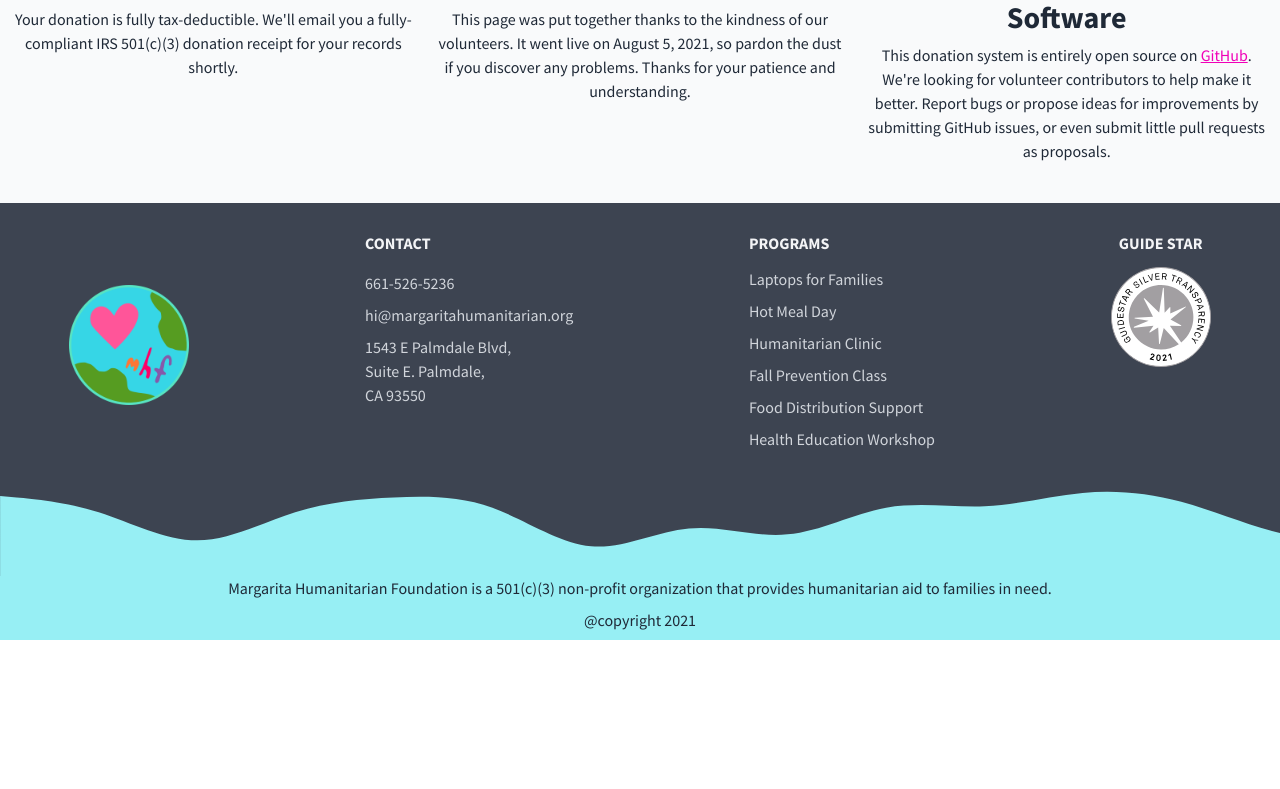
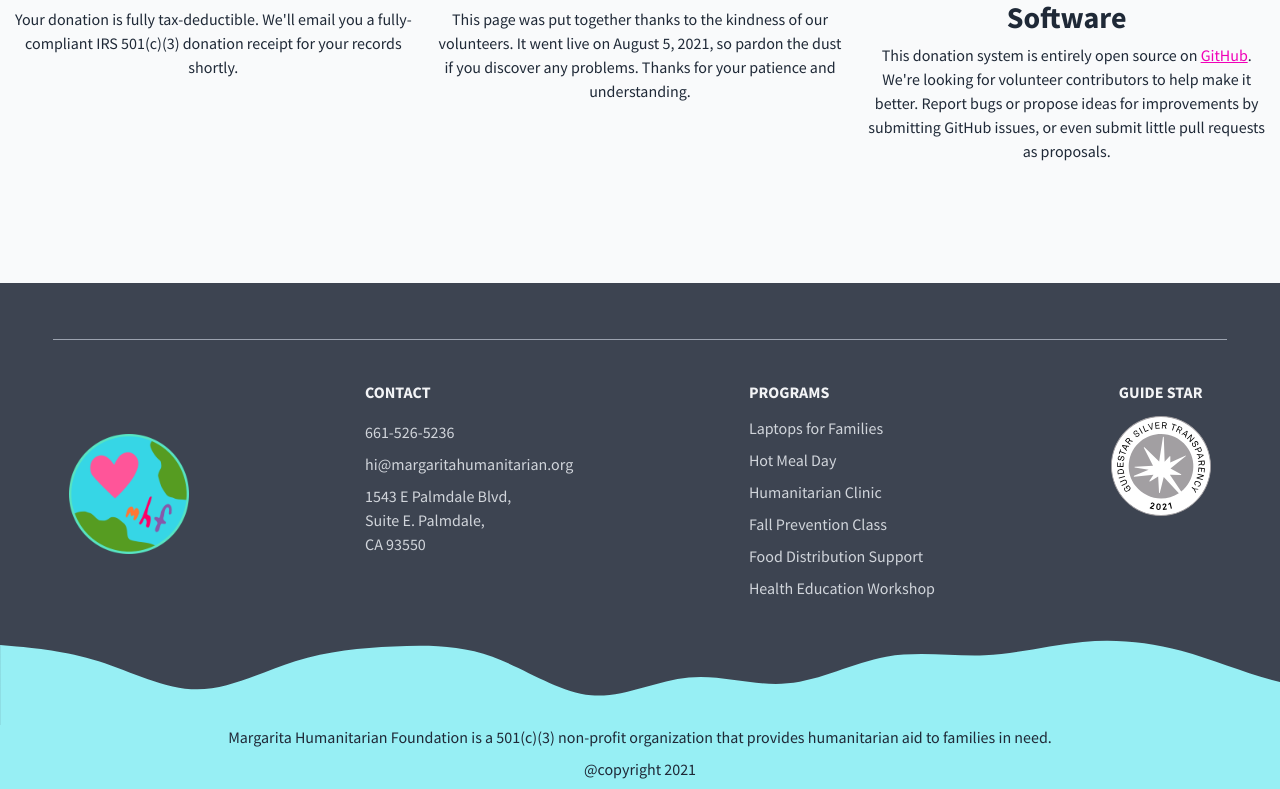
Before and after one commit to margaritahumanitarian/helpafamily, a Next.js app: page /thank-you in a window 1280 px wide. Shown: the part 711-1500 px from the top of the page. Before the commit the page ends 1351 px from the top, so only its background shows below. Built offline with nearby package versions, Linux system fonts and the light colour scheme.

Commit message:
added padding and seperator bar.

```diff
--- a/components/Footer.js
+++ b/components/Footer.js
@@ -1,28 +1,33 @@
 import Image from 'next/image';
+import Link from 'next/link';
 import React from 'react';
 import { useContextTheme } from 'components/ThemeContext';
-export default function Footer() {
-  const { theme, cardsBackgroundColor } = useContextTheme();
 
 const LineItem = ({ title, link }) => (
   <li className="mt-2 text-gray-300 md:block md:mr-0">
     {link ? (
-        <a className="no-underline hover:text-teal-light" href={link || '#'}>
+      <Link href={link || '#'} passHref>
+        <a className="no-underline hover:text-teal-light" href={title}>
           {title}
         </a>
+      </Link>
     ) : (
       title
     )}
   </li>
 );
+
+const Footer = () => {
+  const { theme, cardsBackgroundColor } = useContextTheme();
+
   return (
     <footer
       className={`flex flex-col items-center ${
         theme === 'dark' ? cardsBackgroundColor : 'bg-neutral'
-      } text-neutral-content`}
+      } text-neutral-content mt-20`}
     >
-      <div className="flex flex-col justify-between w-11/12 max-w-screen-xl py-7 px-10 sm:flex-row sm:px-0 ">
-        <div className="hidden px-4 sm:flex">
+      <div className="flex flex-col justify-between w-11/12 max-w-screen-xl py-7 px-10 sm:flex-row sm:px-0 mt-10 sm:pt-10 sm:mt-14 sm:border-t border-gray-400">
+        <div className="hidden px-4 sm:flex ">
           <Image
             alt="mhf logo"
             className="object-contain"
@@ -58,7 +63,7 @@ export default function Footer() {
             {'Programs'}
           </p>
           <ul className="list-reset mb-2 sm:text-left">
-            <LineItem link="#" title="Laptops for Families" />
+            <LineItem link="/partner-with-us" title="Laptops for Families" />
             <LineItem link="#" title="Hot Meal Day" />
             <LineItem link="#" title="Humanitarian Clinic" />
             <LineItem link="#" title="Fall Prevention Class" />
@@ -73,7 +78,7 @@ export default function Footer() {
           <a
             className="mt-2"
             href="https://www.guidestar.org/profile/84-4323038"
-            rel="noreferrer"
+            rel="noopener noreferrer"
             target="_blank"
           >
             <Image
@@ -143,4 +148,6 @@ export default function Footer() {
       </div>
     </footer>
   );
-}
+};
+
+export default Footer;
```
Lines whose indentation alone changed are shown as unchanged.
